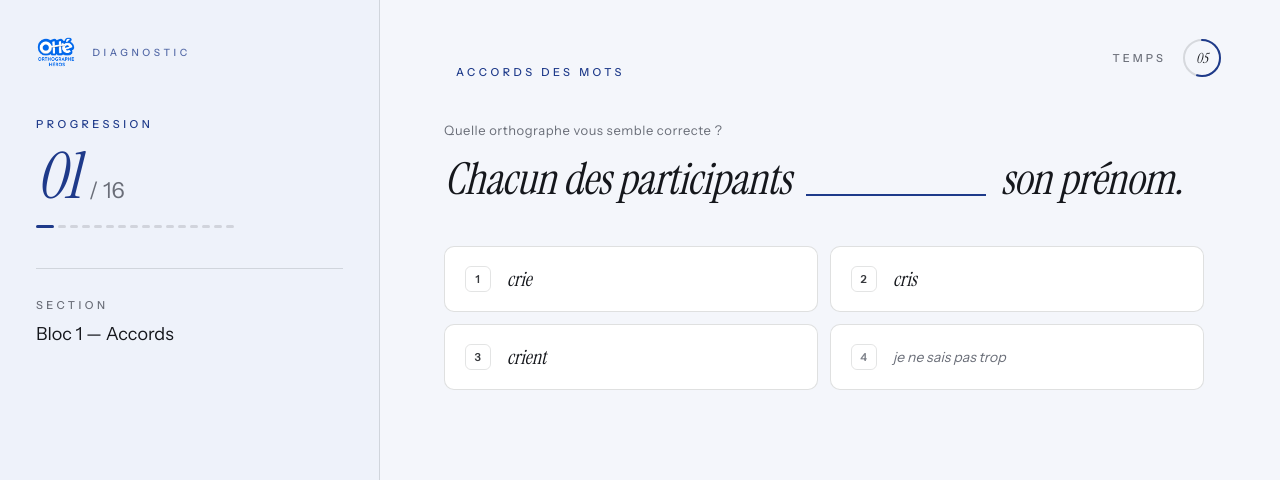
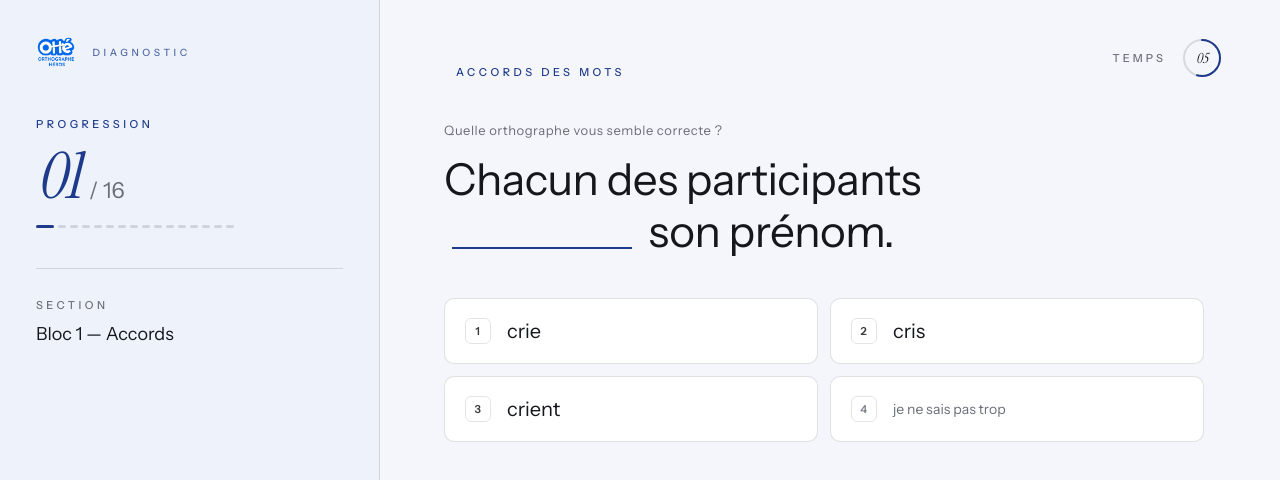
Before and after one commit to 9bodi/ohe-lead-gen, a Next.js app: page /test in a window 1280 px wide. Shown: the top 480 px of the page. Built offline with nearby package versions, Linux system fonts and the light colour scheme.

Commit message:
fix: police sans italique sur QuestionCard (lisibilite DYS)

```diff
--- a/components/ui/QuestionCard.tsx
+++ b/components/ui/QuestionCard.tsx
@@ -34,7 +34,7 @@ export function QuestionCard({ question, prompt, onAnswer }: QuestionCardProps)
       </p>
 
       {/* Énoncé */}
-      <h2 className="m-0 mt-3.5 text-[28px] sm:text-[36px] lg:text-[44px] leading-[1.25] lg:leading-[1.18] font-normal tracking-[-0.012em] font-serif italic text-balance max-w-[760px]">
+      <h2 className="m-0 mt-3.5 text-[28px] sm:text-[36px] lg:text-[44px] leading-[1.25] lg:leading-[1.18] font-normal tracking-[-0.012em] text-balance max-w-[760px]">
         {parts.map((part, i) => (
           <span key={i}>
             {part}
@@ -83,8 +83,8 @@ export function QuestionCard({ question, prompt, onAnswer }: QuestionCardProps)
               <span
                 className={
                   isUnknown
-                    ? "text-sm italic"
-                    : "font-serif italic text-lg sm:text-xl"
+                    ? "text-sm text-ohe-muted"
+                    : "text-lg sm:text-xl"
                 }
               >
                 {choice.text}
```
